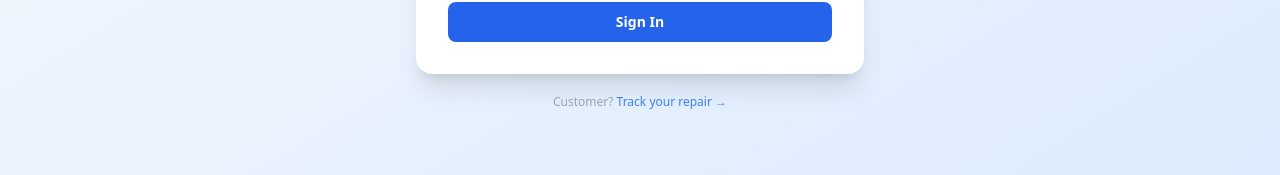
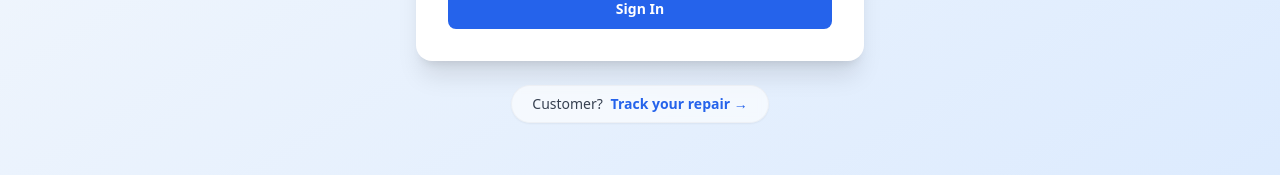
Before and after one commit to LahiruGajaweera/ServiceSync, a React (Vite) app in the folder frontend/: page /login in a window 1280 px wide. Shown: the part 539-714 px from the top of the page. Built offline with nearby package versions, Linux system fonts and the light colour scheme; no server answers.

Commit message:
update customer dashboard

```diff
--- a/frontend/src/pages/LoginPage.jsx
+++ b/frontend/src/pages/LoginPage.jsx
@@ -129,12 +129,14 @@ export default function LoginPage() {
           </form>
         </div>
 
-        <p className="text-center text-xs text-gray-400 mt-5">
-          Customer?{" "}
-          <a href="/track" className="text-blue-500 hover:underline font-medium">
-            Track your repair →
-          </a>
-        </p>
+        <div className="text-center mt-6">
+          <p className="text-sm text-gray-700 font-medium bg-white/60 py-2 px-5 rounded-full inline-block shadow-sm border border-gray-200/50 backdrop-blur-sm">
+            Customer?{" "}
+            <a href="/track" className="text-blue-600 hover:text-blue-800 hover:underline font-bold ml-1">
+              Track your repair →
+            </a>
+          </p>
+        </div>
       </div>
       <ChatbotWidget />
     </div>
```
